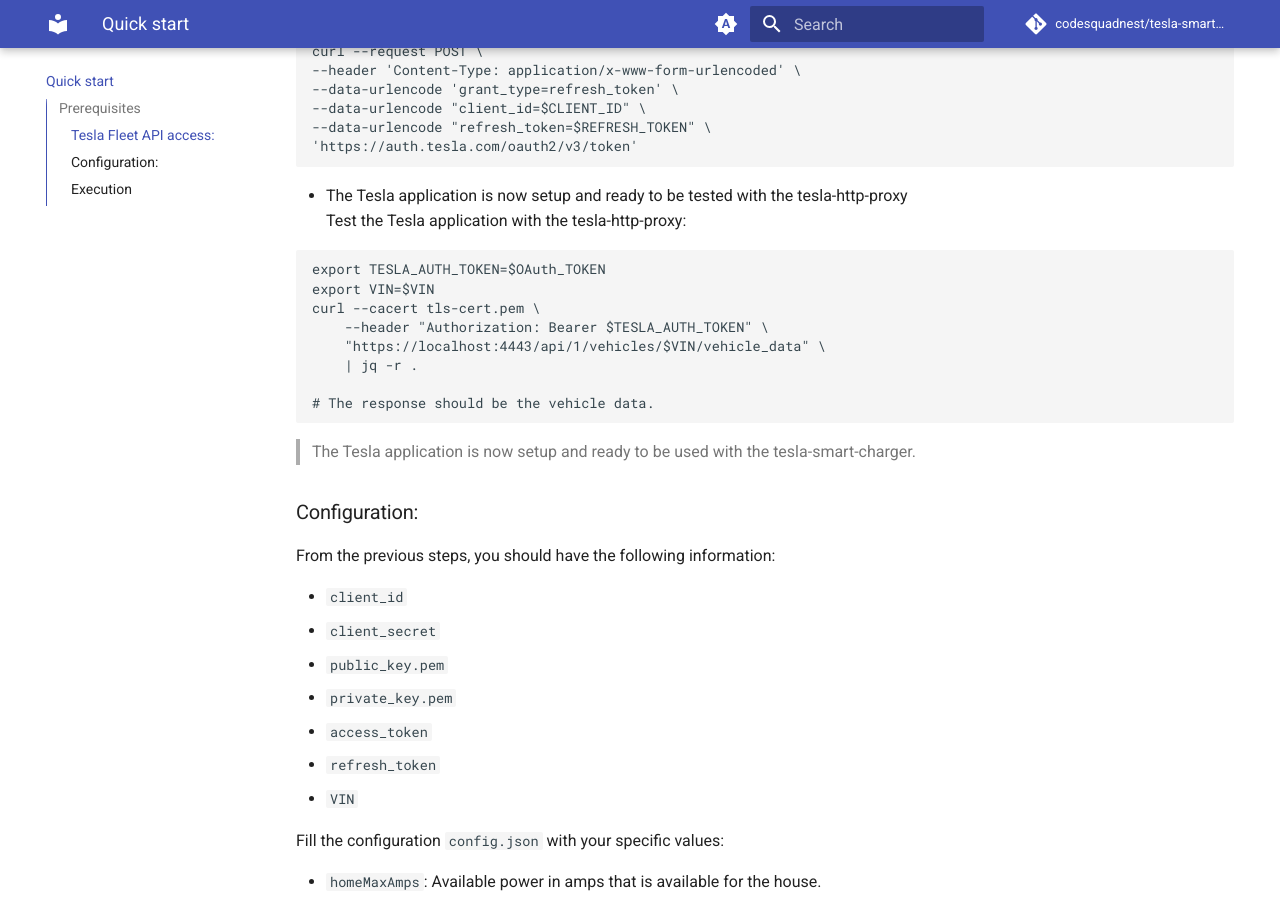
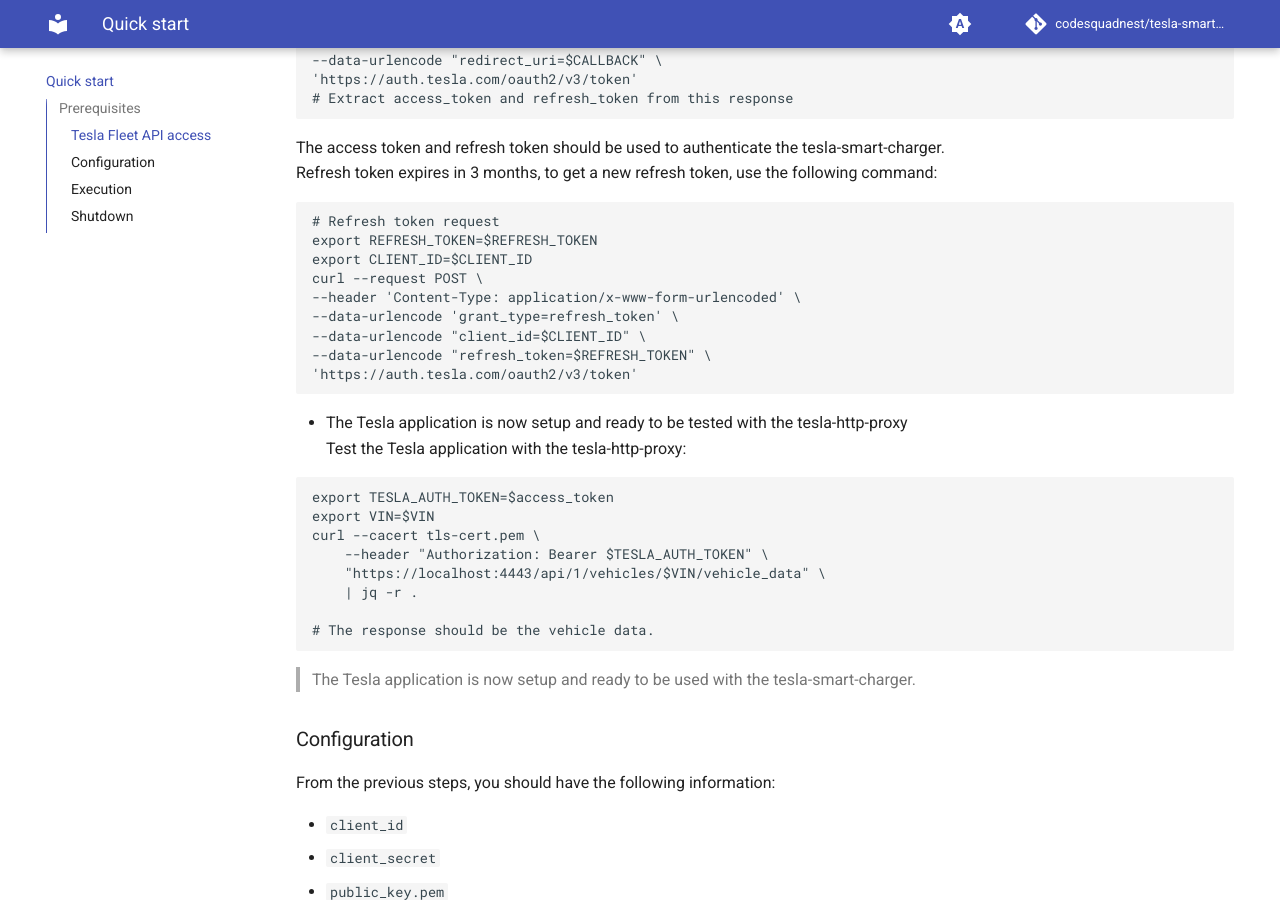
Before and after one commit to codesquadnest/tesla-smart-charger, an MkDocs documentation site: the page built from docs/quick-start.md, in a window 1280 px wide and 900 px high, scrolled down 3276 px. Built offline with MkDocs 1.6.1 and Material for MkDocs 9.7.7, drawn with Linux system fonts in a browser that asks for light colours; comment, search, counter and statistics services are not loaded; part of the change alters nothing that is shown; some of the changed text lies outside the part shown.

Commit message:
docs: remove unnecessary colons

````diff
--- a/docs/quick-start.md
+++ b/docs/quick-start.md
@@ -11,7 +11,7 @@ This guide will help you get started with the Tesla Smart Charger.
 - Tesla application.
 - Tesla vehicle.
 
-### Tesla Fleet API access:
+### Tesla Fleet API access
 
 Although the official documentation is available on the [Tesla API documentation](https://developer.tesla.com/docs/fleet-api/getting-started/what-is-fleet-api),
 this guide will the steps to setup the required authentication and configuration to
@@ -47,6 +47,19 @@ go build ./...
 ```bash
 docker build -f Dockerfile.tesla-keygen -t tesla-keygen:latest .
 docker run --rm -v $PWD/certs:/app/certs --name tesla-keygen tesla-keygen:latest
+```
+
+```mermaid
+sequenceDiagram
+    participant User
+    participant Docker
+    participant KeyGen
+
+    User->>Docker: Build Docker Image
+    Docker->>KeyGen: Execute tesla-keygen
+    KeyGen-->>Docker: Generate Public Key
+    Docker-->>User: Output Public Key
+    User->>User: Change Ownership of Generated Files
 ```
 
 > https://developer-domain.com/.well-known/appspecific/com.tesla.3p.public-key.pem
@@ -163,7 +176,7 @@ curl --request POST \
 Test the Tesla application with the tesla-http-proxy:
 
 ```bash
-export TESLA_AUTH_TOKEN=$OAuth_TOKEN
+export TESLA_AUTH_TOKEN=$access_token
 export VIN=$VIN
 curl --cacert tls-cert.pem \
     --header "Authorization: Bearer $TESLA_AUTH_TOKEN" \
@@ -175,7 +188,7 @@ curl --cacert tls-cert.pem \
 
 > The Tesla application is now setup and ready to be used with the tesla-smart-charger.
 
-### Configuration:
+### Configuration
 
 From the previous steps, you should have the following information:
 
@@ -240,3 +253,11 @@ docker compose up --build -d
 To test your configuration you can call (GET) `http://<tesla-smart-charger-ip>:<port>/config`
 
 The default behavior, with no extra configuration, is that the charging amps will be reduced by the `downStepPercentage` configuration. For example, if `downStepPercentage` is set to 0.5, the charging amps will be configured to half of the current amps. If it's set to 0.25, it will be configured to 25% of the current amps.
+
+### Shutdown
+
+To stop the Tesla Smart Charger:
+
+```bash
+docker compose down
+```
--- a/mkdocs.yml
+++ b/mkdocs.yml
@@ -34,6 +34,8 @@ theme:
     - navigation.top
     - toc.integrate
 
+plugins:
+  - mermaid2
 
 nav: []
 
````
